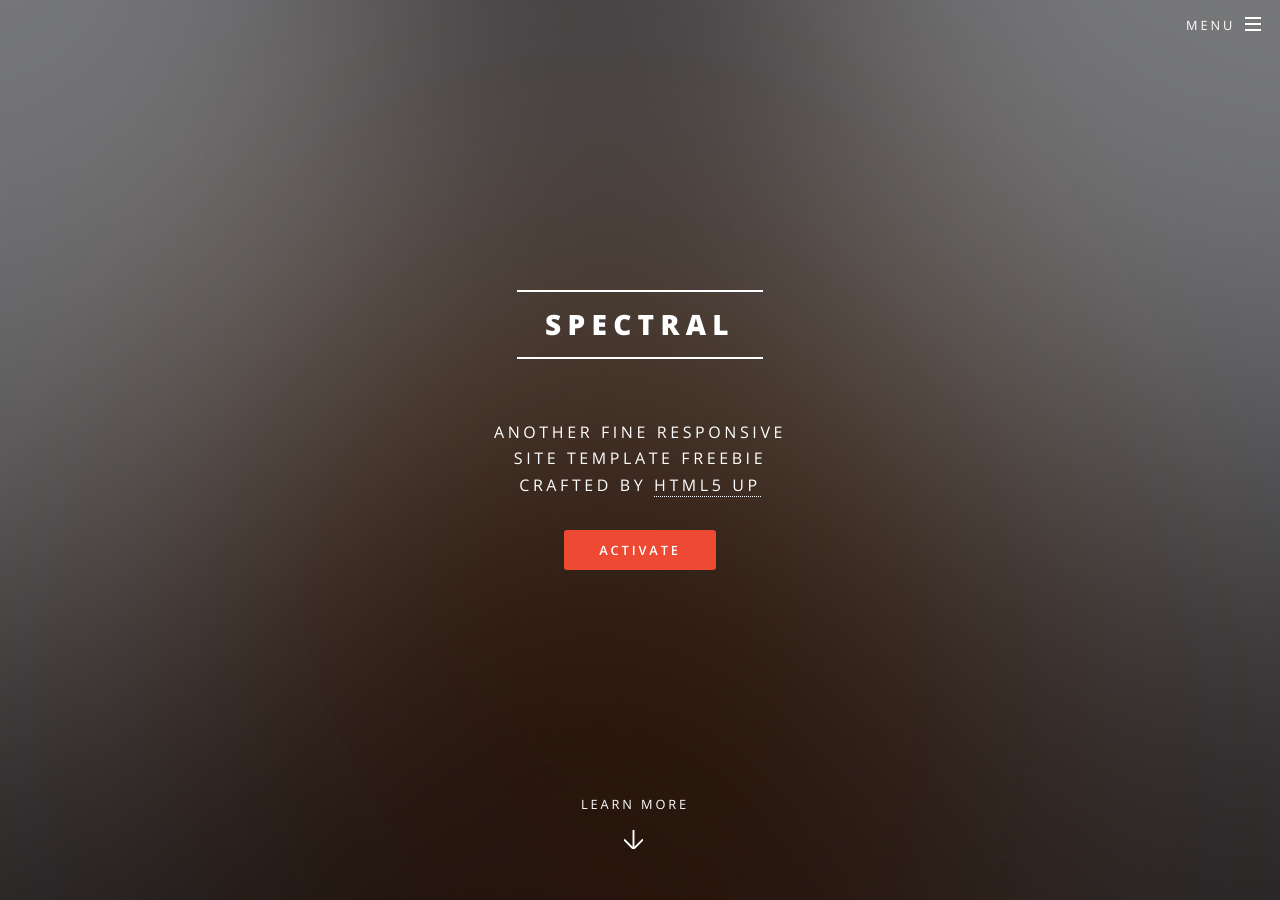
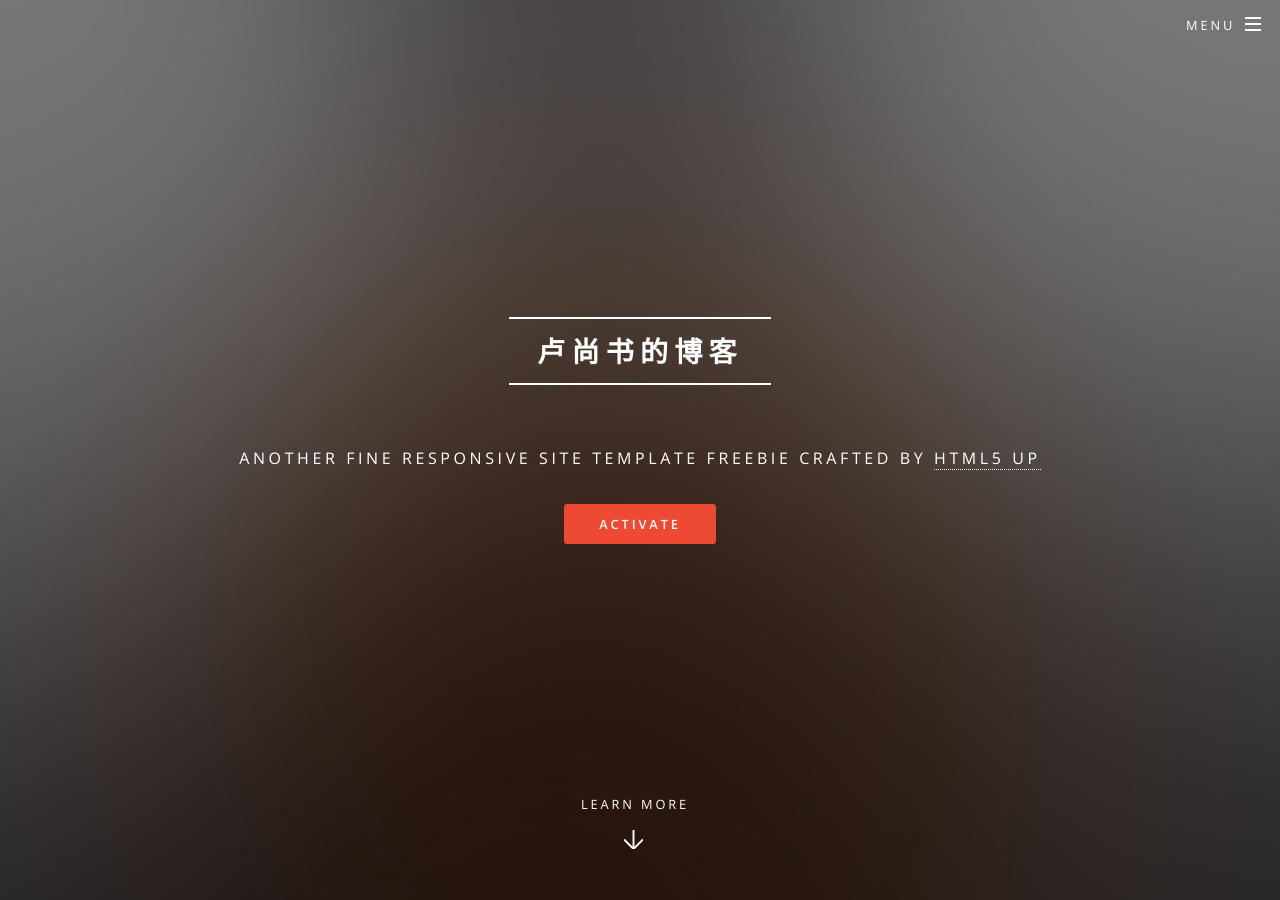
Before and after one commit to lushangshu/lushangshu.github.io, a Jekyll site: the page built from index.html, in a window 1280 px wide and 900 px high. Built offline with Jekyll 4.4.1, drawn with Linux system fonts in a browser that asks for light colours.

Commit message:
update
update

```diff
--- a/_config.yml
+++ b/_config.yml
@@ -2,7 +2,7 @@
 #
 
 # Site settings
-title: Spectral
+title: 卢尚书的博客
 description: |
   Another fine responsive
   site template freebie
```
Also changed, not shown: 1 other file.
